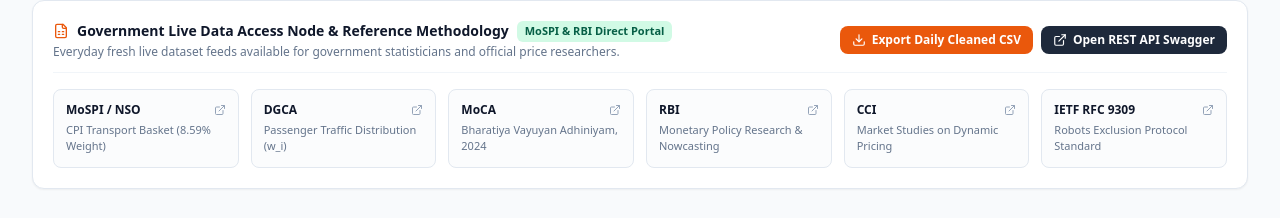
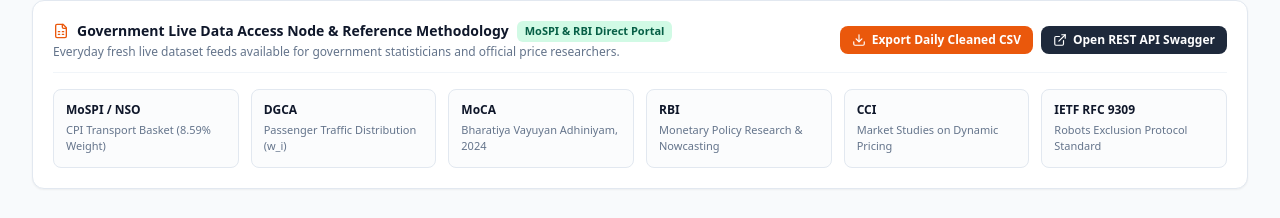
Before and after one commit to Nishant7621/APIx, a Next.js app in the folder frontend/: page / in a window 1280 px wide. Shown: the part 3680-3898 px from the top of the page. Built offline with nearby package versions, Linux system fonts and the light colour scheme; no server answers.

Commit message:
feat(ui): make reference methodology cards non-clickable and remove external website links

```diff
--- a/frontend/src/app/page.jsx
+++ b/frontend/src/app/page.jsx
@@ -2496,83 +2496,47 @@
           </div>
 
           <div className="grid grid-cols-2 sm:grid-cols-3 lg:grid-cols-6 gap-3">
-            <a
-              href="https://www.cpi.mospi.gov.in/Default1.aspx"
-              target="_blank"
-              rel="noreferrer"
-              className="p-3 rounded-lg border border-slate-200 bg-slate-50/50 hover:bg-orange-50/50 hover:border-orange-200 transition group block"
-            >
-              <div className="text-xs font-bold text-slate-900 group-hover:text-orange-600 flex items-center justify-between">
+            <div className="p-3 rounded-lg border border-slate-200 bg-slate-50/50">
+              <div className="text-xs font-bold text-slate-900">
                 <span>MoSPI / NSO</span>
-                <ExternalLink className="w-3 h-3 text-slate-400" />
               </div>
               <div className="text-[11px] text-slate-500 mt-1">CPI Transport Basket (8.59% Weight)</div>
-            </a>
-
-            <a
-              href="https://www.dgca.gov.in"
-              target="_blank"
-              rel="noreferrer"
-              className="p-3 rounded-lg border border-slate-200 bg-slate-50/50 hover:bg-orange-50/50 hover:border-orange-200 transition group block"
-            >
-              <div className="text-xs font-bold text-slate-900 group-hover:text-orange-600 flex items-center justify-between">
+            </div>
+
+            <div className="p-3 rounded-lg border border-slate-200 bg-slate-50/50">
+              <div className="text-xs font-bold text-slate-900">
                 <span>DGCA</span>
-                <ExternalLink className="w-3 h-3 text-slate-400" />
               </div>
               <div className="text-[11px] text-slate-500 mt-1">Passenger Traffic Distribution (w_i)</div>
-            </a>
-
-            <a
-              href="https://www.civilaviation.gov.in"
-              target="_blank"
-              rel="noreferrer"
-              className="p-3 rounded-lg border border-slate-200 bg-slate-50/50 hover:bg-orange-50/50 hover:border-orange-200 transition group block"
-            >
-              <div className="text-xs font-bold text-slate-900 group-hover:text-orange-600 flex items-center justify-between">
+            </div>
+
+            <div className="p-3 rounded-lg border border-slate-200 bg-slate-50/50">
+              <div className="text-xs font-bold text-slate-900">
                 <span>MoCA</span>
-                <ExternalLink className="w-3 h-3 text-slate-400" />
               </div>
               <div className="text-[11px] text-slate-500 mt-1">Bharatiya Vayuyan Adhiniyam, 2024</div>
-            </a>
-
-            <a
-              href="https://www.rbi.org.in"
-              target="_blank"
-              rel="noreferrer"
-              className="p-3 rounded-lg border border-slate-200 bg-slate-50/50 hover:bg-orange-50/50 hover:border-orange-200 transition group block"
-            >
-              <div className="text-xs font-bold text-slate-900 group-hover:text-orange-600 flex items-center justify-between">
+            </div>
+
+            <div className="p-3 rounded-lg border border-slate-200 bg-slate-50/50">
+              <div className="text-xs font-bold text-slate-900">
                 <span>RBI</span>
-                <ExternalLink className="w-3 h-3 text-slate-400" />
               </div>
               <div className="text-[11px] text-slate-500 mt-1">Monetary Policy Research & Nowcasting</div>
-            </a>
-
-            <a
-              href="https://www.cci.gov.in"
-              target="_blank"
-              rel="noreferrer"
-              className="p-3 rounded-lg border border-slate-200 bg-slate-50/50 hover:bg-orange-50/50 hover:border-orange-200 transition group block"
-            >
-              <div className="text-xs font-bold text-slate-900 group-hover:text-orange-600 flex items-center justify-between">
+            </div>
+
+            <div className="p-3 rounded-lg border border-slate-200 bg-slate-50/50">
+              <div className="text-xs font-bold text-slate-900">
                 <span>CCI</span>
-                <ExternalLink className="w-3 h-3 text-slate-400" />
               </div>
               <div className="text-[11px] text-slate-500 mt-1">Market Studies on Dynamic Pricing</div>
-            </a>
-
-            <a
-              href="https://www.rfc-editor.org/rfc9309"
-              target="_blank"
-              rel="noreferrer"
-              className="p-3 rounded-lg border border-slate-200 bg-slate-50/50 hover:bg-orange-50/50 hover:border-orange-200 transition group block"
-            >
-              <div className="text-xs font-bold text-slate-900 group-hover:text-orange-600 flex items-center justify-between">
+            </div>
+
+            <div className="p-3 rounded-lg border border-slate-200 bg-slate-50/50">
+              <div className="text-xs font-bold text-slate-900">
                 <span>IETF RFC 9309</span>
-                <ExternalLink className="w-3 h-3 text-slate-400" />
               </div>
               <div className="text-[11px] text-slate-500 mt-1">Robots Exclusion Protocol Standard</div>
-            </a>
+            </div>
           </div>
         </div>
 
```
